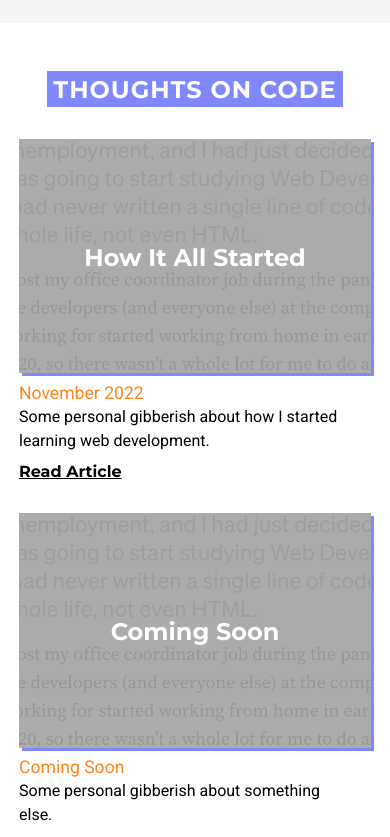
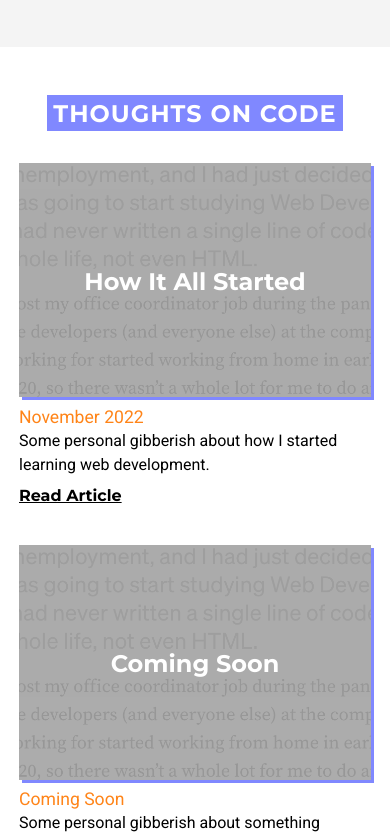
Before and after one commit to Technigo/project-react-portfolio, a React (Create React App) app: page / in a window 390 px wide. Shown: the part 2860-3697 px from the top of the page. Built offline with nearby package versions, Linux system fonts and the light colour scheme; no server answers.

Commit message:
increased grid gap on mobile and less margin on tech and skills section

```diff
--- a/src/components/styled/Grids.styled.js
+++ b/src/components/styled/Grids.styled.js
@@ -7,12 +7,9 @@ export const ProjectsGrid = styled.div`
   margin: var(--margin);
   width: var(--width);
 
-    & h5 {
-      // margin-top: ${(props) => (props.other ? '0' : '0.7rem')};
-    }
-
   @media (max-width: 650px) {
     grid-template-columns: 1fr;
+    gap: 2.5rem;
   }
 `;
 
--- a/src/components/styled/ImageContainers.styled.js
+++ b/src/components/styled/ImageContainers.styled.js
@@ -3,7 +3,6 @@ import styled from 'styled-components';
 const ProjectImage = styled.div`
   background-size: cover;
   aspect-ratio: 1.5 / 1;
-  // border: 1px solid var(--third-color);
   box-shadow: 3px 3px var(--third-color);
   margin-bottom: 0.6rem;
 
@@ -21,7 +20,6 @@ const ProjectImage = styled.div`
 `
 
 export const ThoughtsImage = styled(ProjectImage)`
-  // border: 1px solid var(--main-color);
   box-shadow: 3px 3px var(--main-color);
 
    & div {
```
